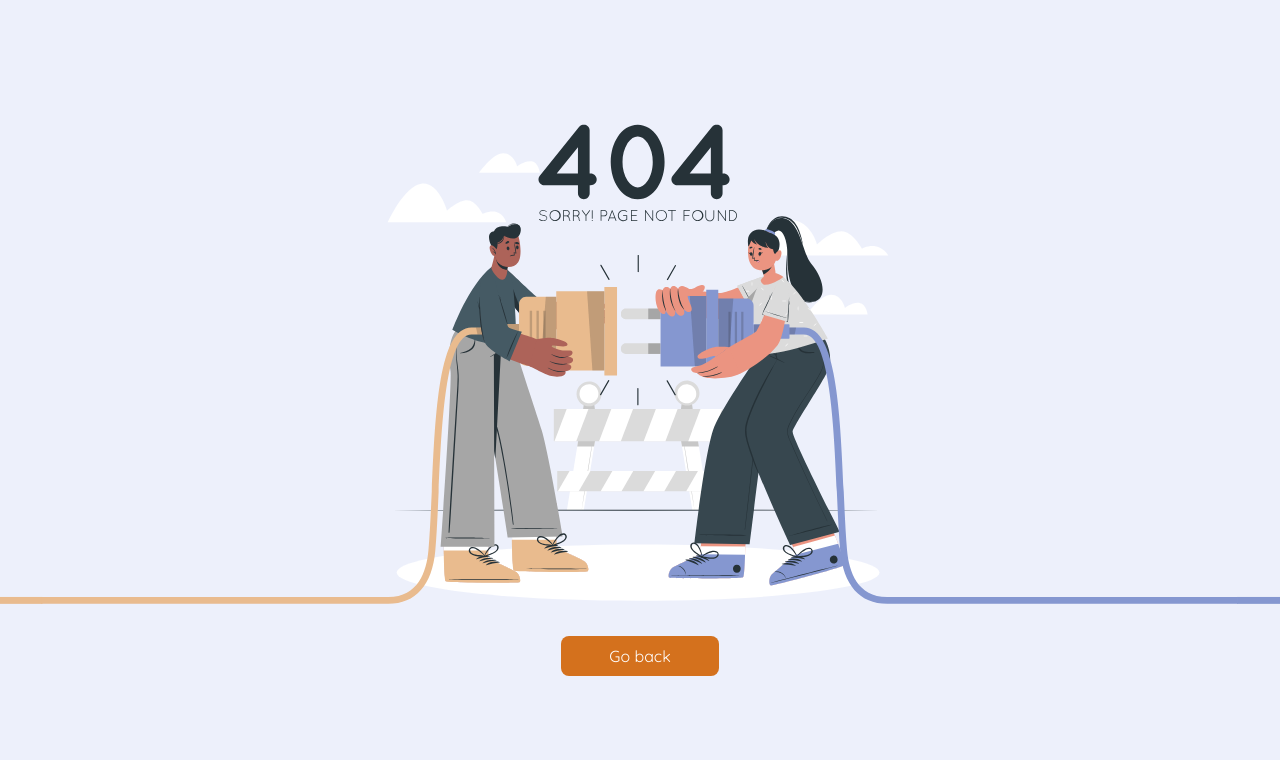
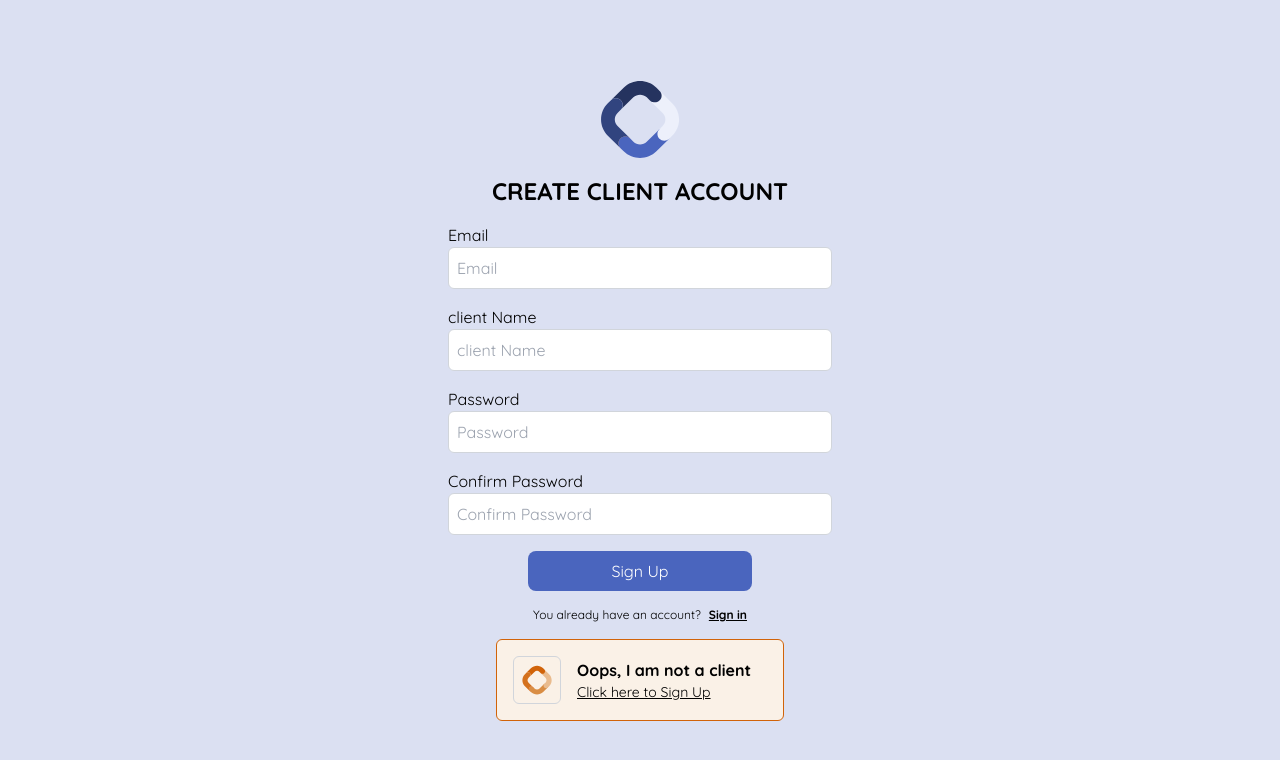
Before and after one commit to WildCodeSchool/cdajs-2405-projet-flowee, a React (Vite) app in the folder frontend/: page /newclient in a window 1280 px wide. Shown: the top 760 px of the page. Built offline with nearby package versions, Linux system fonts and the light colour scheme; no server answers.

Commit message:
Add Oops component and New Account page

```diff
--- /dev/null
+++ b/frontend/src/components/Oops.tsx
@@ -0,0 +1,28 @@
+import LogoClientIcon from "./Icons/LogoClient";
+import LogoEntrepriseIcon from "./Icons/LogoEntreprise";
+
+interface propsType {
+  user: string;
+}
+
+export default function Oops({ user }: propsType) {
+  return (
+    <div
+      className={`w-full max-w-72 flex flex-row gap-4 items-center p-4 border rounded-md ${
+        user === "client"
+          ? "bg-orangeBg border-darkorange"
+          : "bg-blueBg border-darkblue "
+      }`}
+    >
+      {user === "client" ? (
+        <LogoEntrepriseIcon className="h-12 w-12 border border-gray-300 rounded-md p-2" />
+      ) : (
+        <LogoClientIcon className="h-12 w-12 border border-gray-300 rounded-md p-2" />
+      )}
+      <div className="">
+        <p className="font-bold">Oops, I am not a {user}</p>
+        <p className="underline text-sm">Click here to Sign Up</p>
+      </div>
+    </div>
+  );
+}
--- /dev/null
+++ b/frontend/src/pages/NewAccount.tsx
@@ -0,0 +1,187 @@
+import { useState, type ChangeEvent, type FormEvent } from "react";
+import LogoClientIcon from "../components/Icons/LogoClient";
+import LogoEntrepriseIcon from "../components/Icons/LogoEntreprise";
+import { gql, useMutation } from "@apollo/client";
+import { Link } from "react-router-dom";
+import Oops from "../components/Oops";
+
+interface PropsType {
+  user: string;
+  color: string;
+}
+
+interface FormData {
+  email: string;
+  name: string;
+  password: string;
+  passwordConfirmation: string;
+}
+
+const CREATE_ACCOUNT_MUTATION = gql`
+  mutation CreateAccount($role: String!, $password: String!, $email: String!) {
+    createAccount(role: $role, password: $password, email: $email) {
+      id
+      email
+      role
+    }
+  }
+`;
+
+export default function NewAccount({ user, color }: PropsType) {
+  const initialFormData: FormData = {
+    email: "",
+    name: "",
+    password: "",
+    passwordConfirmation: "",
+  };
+
+  const [signUpData, setSignUpData] = useState(initialFormData);
+  const [createAccount, { loading, error }] = useMutation(
+    CREATE_ACCOUNT_MUTATION,
+  );
+  const [emailError, setEmailError] = useState("");
+
+  const handleChangeForm = (e: ChangeEvent<HTMLInputElement>) => {
+    setSignUpData((prev) => ({
+      ...prev,
+      [e.target.name]: e.target.value,
+    }));
+  };
+
+  const handleSubmit = async (e: FormEvent<HTMLFormElement>): Promise<void> => {
+    e.preventDefault();
+    setEmailError(""); // Réinitialise l'erreur à chaque soumission
+
+    if (signUpData.password !== signUpData.passwordConfirmation) {
+      alert("Passwords do not match!");
+      return;
+    }
+
+    try {
+      await createAccount({
+        variables: {
+          email: signUpData.email,
+          password: signUpData.password,
+          role: user.toLowerCase(),
+        },
+      });
+
+      alert("Account successfully created!");
+      setSignUpData(initialFormData); // Réinitialisation du formulaire après succès
+    } catch (err) {
+      console.error("Error creating account:", err);
+
+      // Vérifie si l'erreur vient du backend et concerne l'email
+      if (err instanceof Error && "graphQLErrors" in err) {
+        const graphQLError = err.graphQLErrors.find((error) =>
+          error.message.includes("Email already exists"),
+        );
+
+        if (graphQLError) {
+          setEmailError(graphQLError.message); // Stocke l'erreur pour l'afficher sous l'input email
+          return;
+        }
+      }
+
+      // Autre erreur (erreur serveur, timeout, etc.)
+      alert("Failed to create account! Please try again.");
+    }
+  };
+
+  return (
+    <div
+      className={`px-10 min-h-svh ${color} flex flex-col gap-4 justify-center items-center`}
+    >
+      {user === "admin" ? (
+        <LogoEntrepriseIcon className="h-12 w-12" />
+      ) : (
+        <LogoClientIcon className="h-20 w-20" />
+      )}
+      <h1 className="text-2xl font-bold">
+        CREATE {user.toUpperCase()} ACCOUNT
+      </h1>
+
+      <div className="flex flex-col gap-4 w-full max-w-96">
+        <form className="flex flex-col gap-4" onSubmit={handleSubmit}>
+          <label htmlFor="email" className="flex flex-col w-full">
+            Email
+            <input
+              type="email"
+              name="email"
+              value={signUpData.email}
+              placeholder="Email"
+              className="p-2 border border-gray-300 rounded-md w-full"
+              onChange={handleChangeForm}
+              required
+            />
+            {emailError && <p className="text-red-500 text-xs">{emailError}</p>}
+          </label>
+
+          <label htmlFor="name" className="flex flex-col">
+            {`${user} Name`}
+            <input
+              type="text"
+              name="name"
+              value={signUpData.name}
+              placeholder={`${user} Name`}
+              className="p-2 border border-gray-300 rounded-md w-full"
+              onChange={handleChangeForm}
+              required
+            />
+          </label>
+
+          <label htmlFor="password" className="flex flex-col">
+            Password
+            <input
+              type="password"
+              name="password"
+              value={signUpData.password}
+              placeholder="Password"
+              className="p-2 border border-gray-300 rounded-md w-full"
+              onChange={handleChangeForm}
+              required
+            />
+          </label>
+
+          <label htmlFor="passwordConfirmation" className="flex flex-col">
+            Confirm Password
+            <input
+              type="password"
+              name="passwordConfirmation"
+              value={signUpData.passwordConfirmation}
+              placeholder="Confirm Password"
+              className="p-2 border border-gray-300 rounded-md w-full"
+              onChange={handleChangeForm}
+              required
+            />
+          </label>
+
+          <button
+            type="submit"
+            className={`w-56 inline-block rounded-lg py-2 px-4 text-white text-base self-center ${
+              user === "client" ? "bg-bluebase" : "bg-orangebase"
+            }`}
+            disabled={loading}
+          >
+            {loading ? "Signing Up..." : "Sign Up"}
+          </button>
+        </form>
+
+        {error && (
+          <p className="text-red-500 text-sm text-center">
+            Error: {error.message}
+          </p>
+        )}
+
+        <div className="flex flex-row items-center gap-2 justify-center">
+          <p className="text-xs">You already have an account?</p>
+          <Link to="/login" className="font-bold text-xs underline">
+            Sign in
+          </Link>
+        </div>
+      </div>
+
+      <Oops user={user} />
+    </div>
+  );
+}
--- a/frontend/src/pages/Signup.tsx
+++ b/frontend/src/pages/Signup.tsx
@@ -2,6 +2,7 @@ import { type ChangeEvent, type FormEvent, useState } from "react";
 import { Link } from "react-router-dom";
 import LogoClientIcon from "../components/Icons/LogoClient";
 import LogoEntrepriseIcon from "../components/Icons/LogoEntreprise";
+import Oops from "../components/Oops";
 
 interface FormData {
   email: string;
@@ -42,7 +43,7 @@ export default function Signup() {
               name="email"
               value={signUpData.email}
               placeholder="Email"
-              className="text-center p-2 border border-gray-300 rounded-md w-full"
+              className=" p-2 border border-gray-300 rounded-md w-full"
               onChange={handleChangeForm}
               required
             />
@@ -54,7 +55,7 @@ export default function Signup() {
               name="accessCode"
               value={signUpData.accessCode}
               placeholder="Code"
-              className="text-center p-2 border border-gray-300 rounded-md w-full"
+              className=" p-2 border border-gray-300 rounded-md w-full"
               onChange={handleChangeForm}
               required
             />
```
Also changed, not shown: frontend/src/main.tsx (+9 -0 lines), 2 other files (tests, documents, lock files or other folders).
